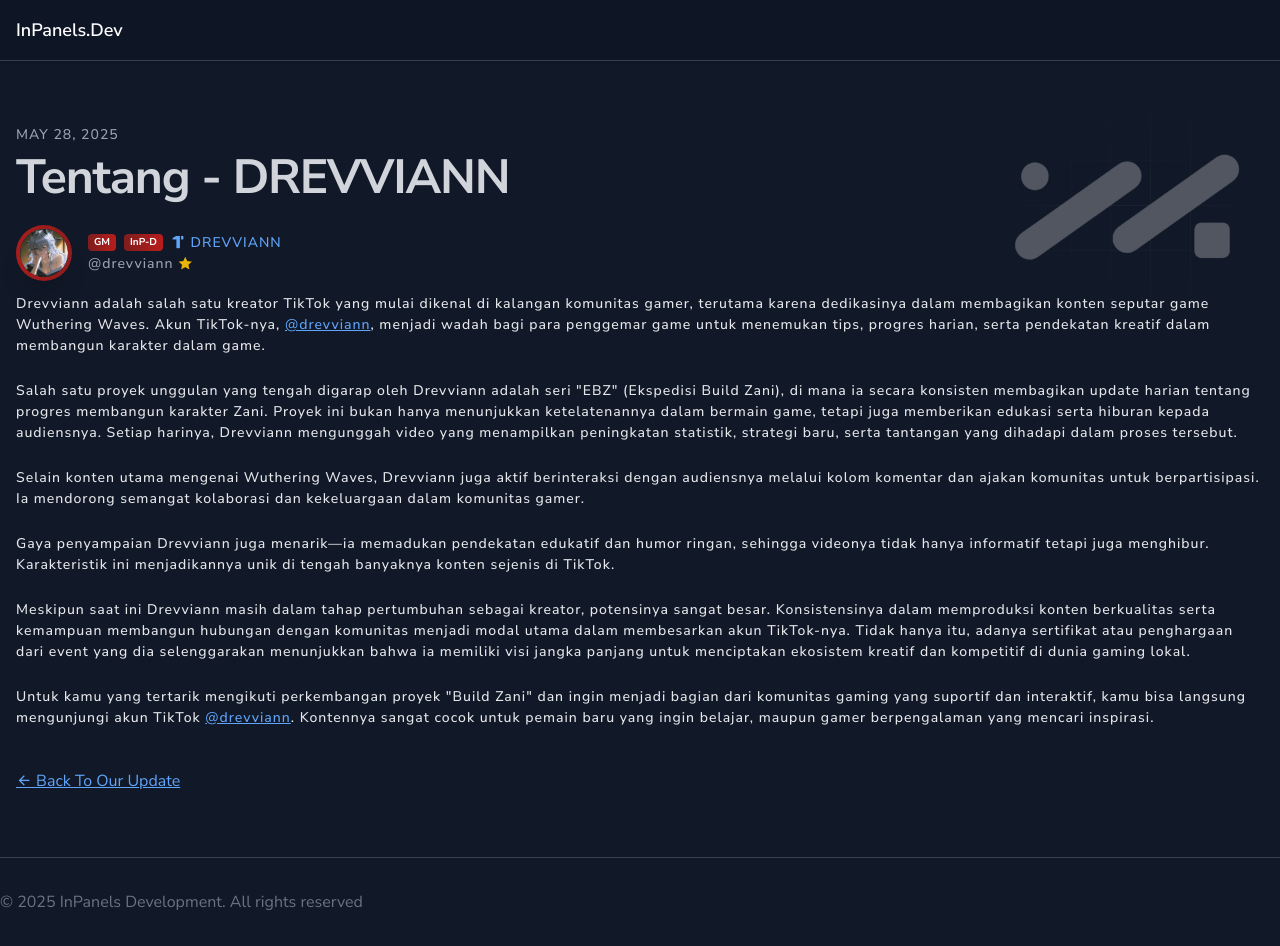
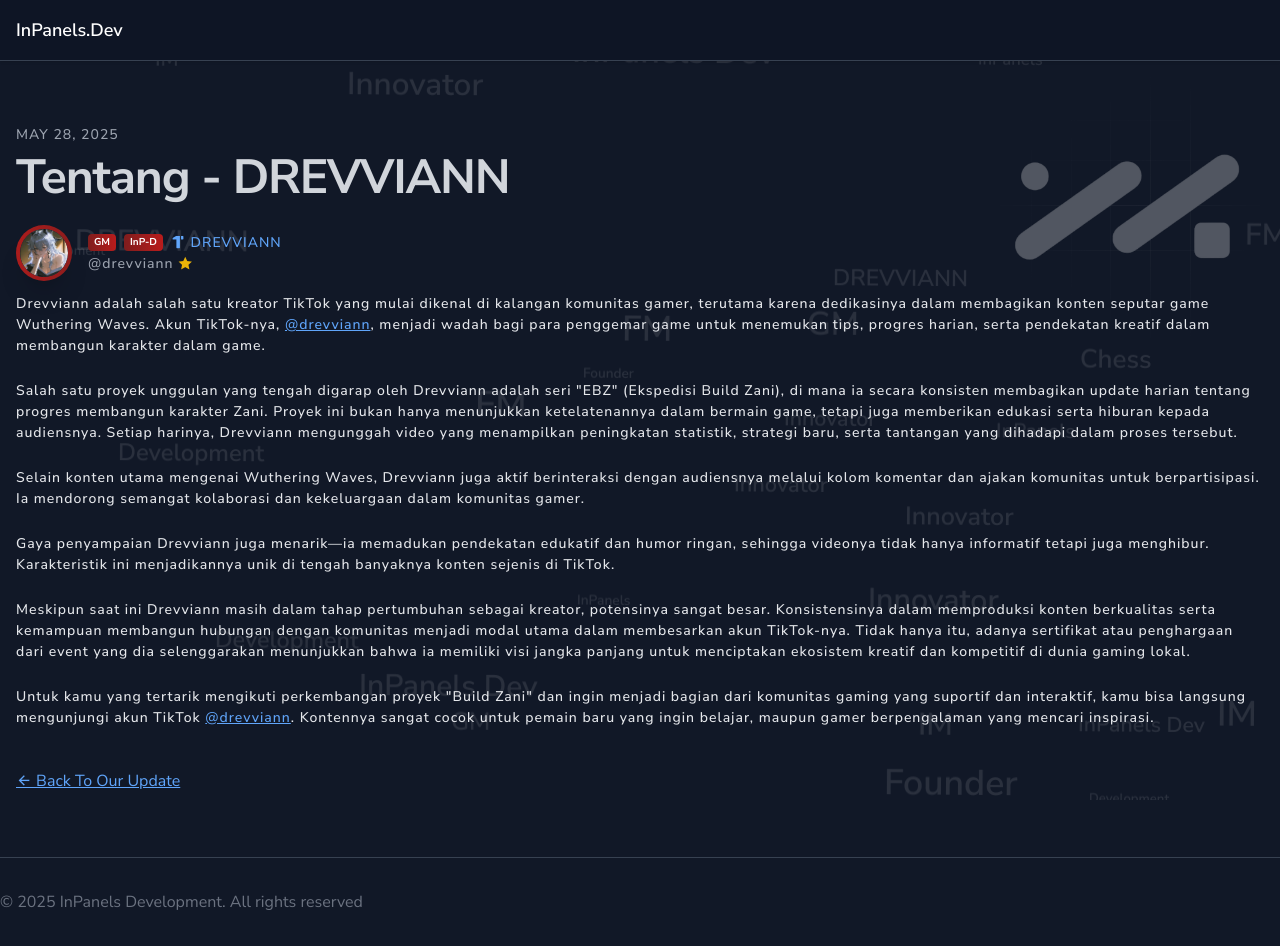
Before and after one commit to DREVVIANNN/inpanels-backup-website-new-2025, a plain HTML site: page drevviann.html in a window 1280 px wide. Drawn offline with nearby package versions, Linux system fonts and the light colour scheme.

Commit message:
Add files via upload

```diff
--- a/drevviann.html
+++ b/drevviann.html
@@ -14,6 +14,8 @@
      <link rel="stylesheet" href="https://cdnjs.cloudflare.com/ajax/libs/remixicon/4.2.0/remixicon.css">
 </head>
 <body class="bg-gray-900 text-gray-800">
+
+  <div id="background-words" class="fixed inset-0 -z-10 pointer-events-none overflow-hidden"></div>
 
 
       <!-- Navigation -->
@@ -131,10 +133,36 @@
     .border-animated:hover::after {
       transform: scaleY(1);
     }
+
+    @keyframes float {
+      0%, 100% { transform: translateY(0) rotate(0); }
+      50% { transform: translateY(-10px) rotate(2deg); }
+    }
+    #background-words span {
+     animation: float 6s ease-in-out infinite;
+  }
+
+
   </style>
 
+  <script>
+    const words = ["InPanels", "Chess", "GM", "FM", "IM", "Development", "DREVVIANN", "Founder", "Collaboration", "InPanels Dev", "Innovator", "Programmer"];
+    const container = document.getElementById("background-words");
 
+  for (let i = 0; i < 30; i++) {
+    const span = document.createElement("span");
+    span.textContent = words[Math.floor(Math.random() * words.length)];
+    span.className = "absolute text-white text-sm font-semibold opacity-10 select-none animate-float";
 
+    span.style.top = `${Math.random() * 100}vh`;
+    span.style.left = `${Math.random() * 100}vw`;
+    span.style.fontSize = `${Math.random() * 1.5 + 0.8}rem`;
+    span.style.transform += ` rotate(${Math.random() * 20 - 10}deg)`;
+
+    container.appendChild(span);
+  }
+
+  </script>
       <script src="https://www.gstatic.com/firebasejs/9.22.1/firebase-app-compat.js"></script>
       <script src="https://www.gstatic.com/firebasejs/9.22.1/firebase-firestore-compat.js"></script>
 
```
